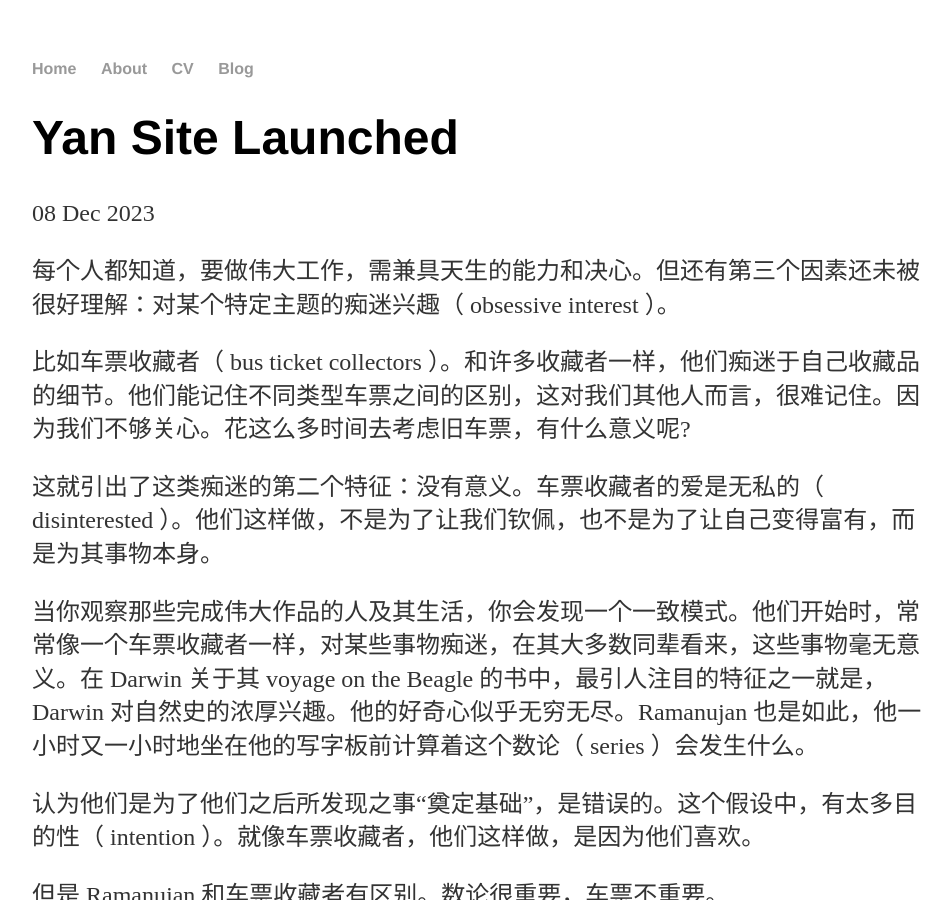
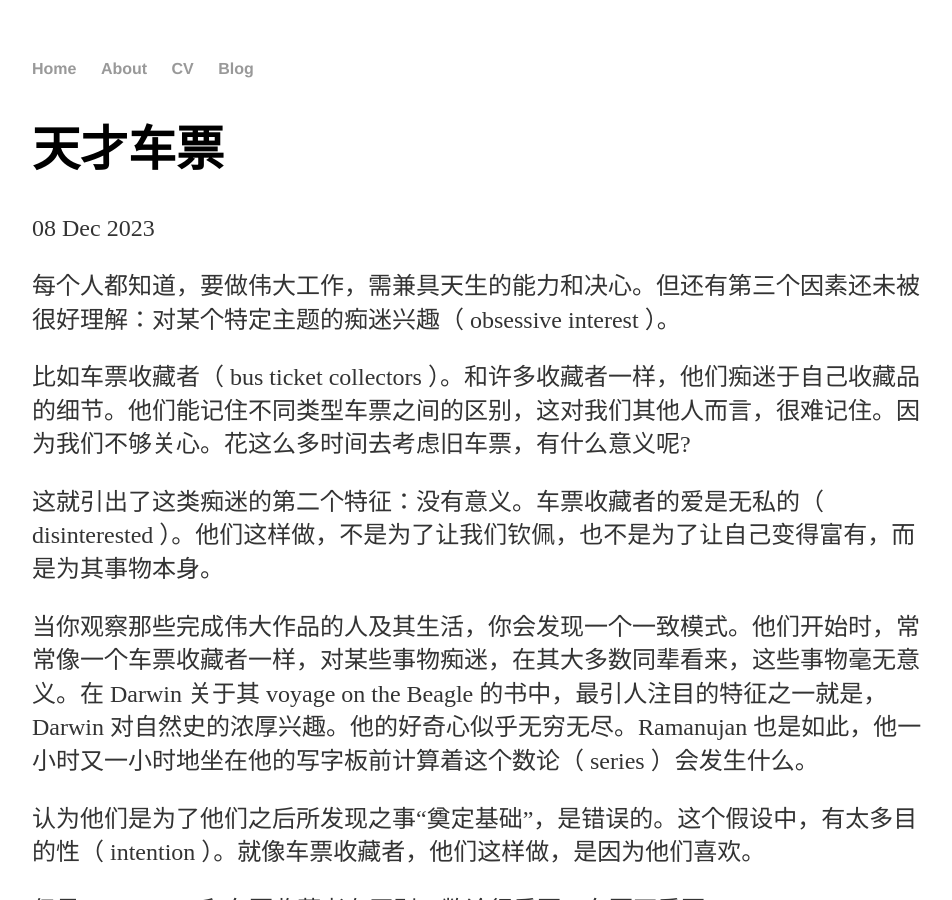
Before and after one commit to kaiagss/kaiagss.github.io, a Jekyll site: the page built from _posts/2023-12-08-Yan-site-launched.md, in a window 1280 px wide and 900 px high. Shown: the whole window, without its empty margins (160-1112 px from the left). Built offline with Jekyll 4.4.1, drawn with Linux system fonts in a browser that asks for light colours; our own code applies the rules of GitHub Pages for plain Markdown files.

Commit message:
Update 2023-12-08-Yan-site-launched.md

```diff
--- a/_posts/2023-12-08-Yan-site-launched.md
+++ b/_posts/2023-12-08-Yan-site-launched.md
@@ -1,3 +1,9 @@
+---
+layout: post
+title: "天才车票"
+date: 2023-12-08 Fri
+---
+
 每个人都知道，要做伟大工作，需兼具天生的能力和决心。但还有第三个因素还未被很好理解：对某个特定主题的痴迷兴趣（ obsessive interest ）。
 
 比如车票收藏者（ bus ticket collectors ）。和许多收藏者一样，他们痴迷于自己收藏品的细节。他们能记住不同类型车票之间的区别，这对我们其他人而言，很难记住。因为我们不够关心。花这么多时间去考虑旧车票，有什么意义呢?
```
